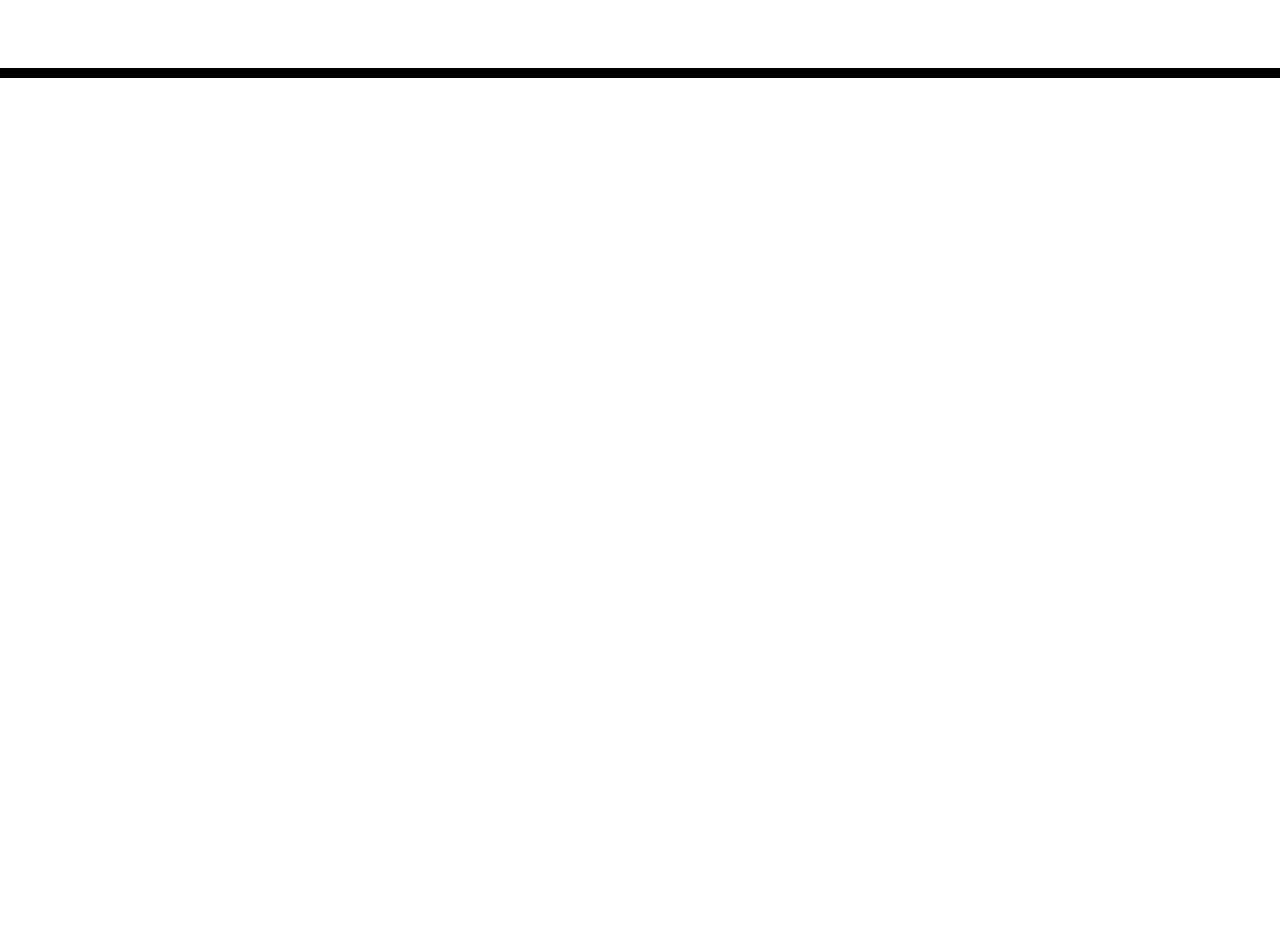
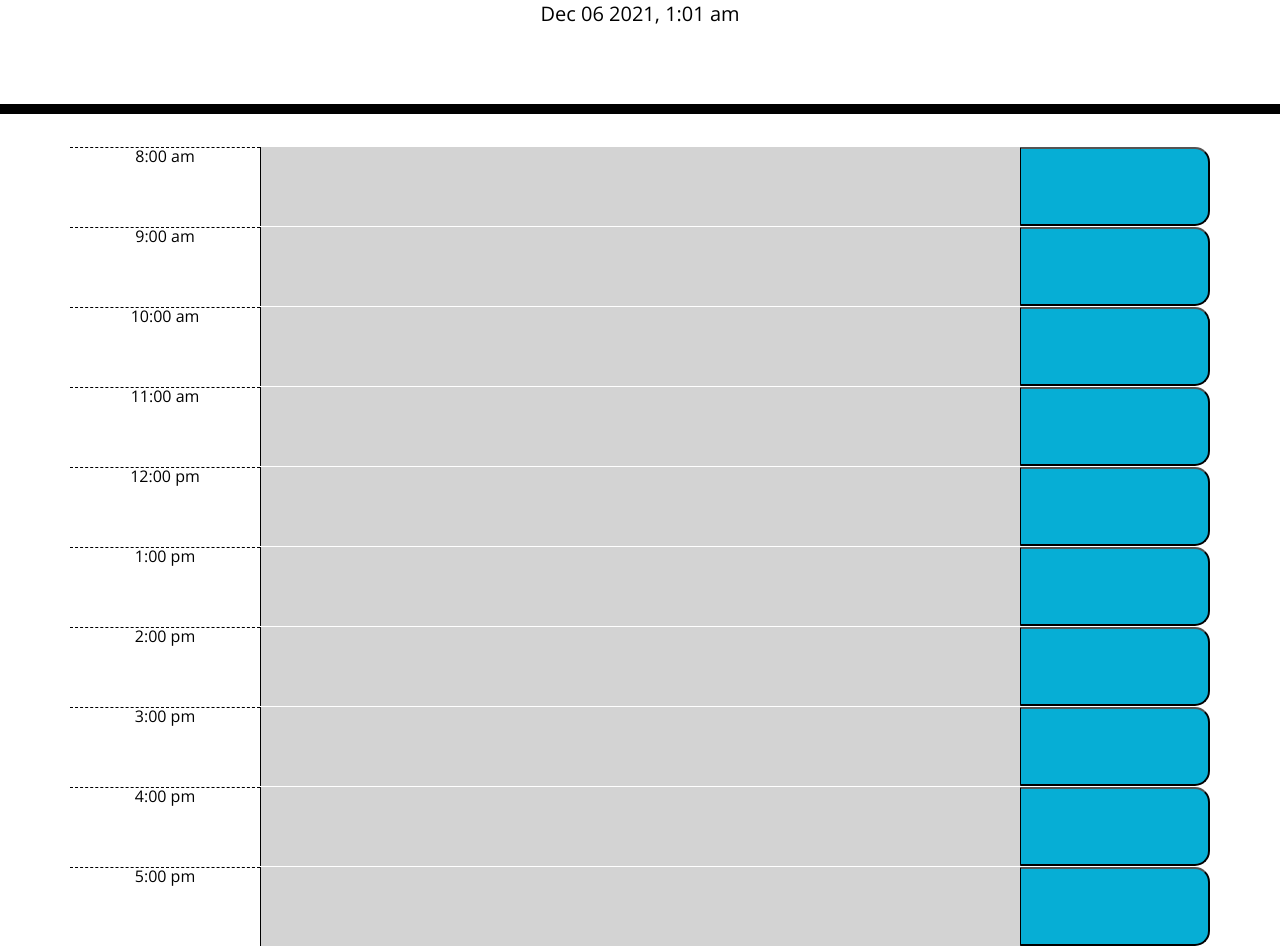
Before and after one commit to lexslo/workday-scheduler, a plain HTML site: page index.html in a window 1280 px wide. Shown: the part 190-1136 px from the top of the page. Before the commit the page ends 800 px from the top, so only its background shows below. Drawn offline with nearby package versions, Linux system fonts and the light colour scheme.

Commit message:
add date/time at top, add time-blocks

```diff
--- a/style.css
+++ b/assets/css/style.css
@@ -6,6 +6,7 @@ body {
 
 textarea{
   background: transparent;
+  background-color: lightgrey;
   border: none;
   resize: none;
   color: #000000;
--- /dev/null
+++ b/assets/js/script.js
@@ -0,0 +1,21 @@
+// GIVEN I am using a daily planner to create a schedule
+// WHEN I open the planner
+// THEN the current day is displayed at the top of the calendar
+
+// WHEN I scroll down
+// THEN I am presented with time blocks for standard business hours
+
+// WHEN I view the time blocks for that day
+// THEN each time block is color-coded to indicate whether it is in the past, present, or future
+// WHEN I click into a time block
+// THEN I can enter an event
+// WHEN I click the save button for that time block
+// THEN the text for that event is saved in local storage
+// WHEN I refresh the page
+// THEN the saved events persist
+
+var timeDisplayEl = document.getElementById("currentDay");
+
+var today = moment().format("MMM DD YYYY, h:mm a");
+
+timeDisplayEl.textContent = today;
--- a/index.html
+++ b/index.html
@@ -18,7 +18,7 @@
       href="https://fonts.googleapis.com/css?family=Open+Sans&display=swap"
       rel="stylesheet"
     />
-    <link rel="stylesheet" href="style.css" />
+    <link rel="stylesheet" href="./assets/css/style.css" />
     <title>Work Day Scheduler</title>
   </head>
 
@@ -29,10 +29,78 @@
       <p id="currentDay" class="lead"></p>
     </header>
     <div class="container">
-      <!-- Timeblocks go here -->
+      <div class="time-block row">
+        <span class="hour col-2">8:00 am</span>
+        <textarea class="col-8"></textarea>
+        <button class="saveBtn col-2"></button>
+      </div>
+    </div>
+    <div class="container">
+      <div class="time-block row">
+        <span class="hour col-2">9:00 am</span>
+        <textarea class="col-8"></textarea>
+        <button class="saveBtn col-2"></button>
+      </div>
+    </div>
+    <div class="container">
+      <div class="time-block row">
+        <span class="hour col-2">10:00 am</span>
+        <textarea class="col-8"></textarea>
+        <button class="saveBtn col-2"></button>
+      </div>
+    </div>
+    <div class="container">
+      <div class="time-block row">
+        <span class="hour col-2">11:00 am</span>
+        <textarea class="col-8"></textarea>
+        <button class="saveBtn col-2"></button>
+      </div>
+    </div>
+    <div class="container">
+      <div class="time-block row">
+        <span class="hour col-2">12:00 pm</span>
+        <textarea class="col-8"></textarea>
+        <button class="saveBtn col-2"></button>
+      </div>
+    </div>
+    <div class="container">
+      <div class="time-block row">
+        <span class="hour col-2">1:00 pm</span>
+        <textarea class="col-8"></textarea>
+        <button class="saveBtn col-2"></button>
+      </div>
+    </div>
+    <div class="container">
+      <div class="time-block row">
+        <span class="hour col-2">2:00 pm</span>
+        <textarea class="col-8"></textarea>
+        <button class="saveBtn col-2"></button>
+      </div>
+    </div>
+    <div class="container">
+      <div class="time-block row">
+        <span class="hour col-2">3:00 pm</span>
+        <textarea class="col-8"></textarea>
+        <button class="saveBtn col-2"></button>
+      </div>
+    </div>
+    <div class="container">
+      <div class="time-block row">
+        <span class="hour col-2">4:00 pm</span>
+        <textarea class="col-8"></textarea>
+        <button class="saveBtn col-2"></button>
+      </div>
+    </div>
+    <div class="container">
+      <div class="time-block row">
+        <span class="hour col-2">5:00 pm</span>
+        <textarea class="col-8"></textarea>
+        <button class="saveBtn col-2"></button>
+      </div>
     </div>
 
     <script src="https://code.jquery.com/jquery-3.4.1.min.js"></script>
     <script src="https://cdnjs.cloudflare.com/ajax/libs/moment.js/2.24.0/moment.min.js"></script>
+    <script src="./assets/js/script.js"></script>
   </body>
 </html>
```
